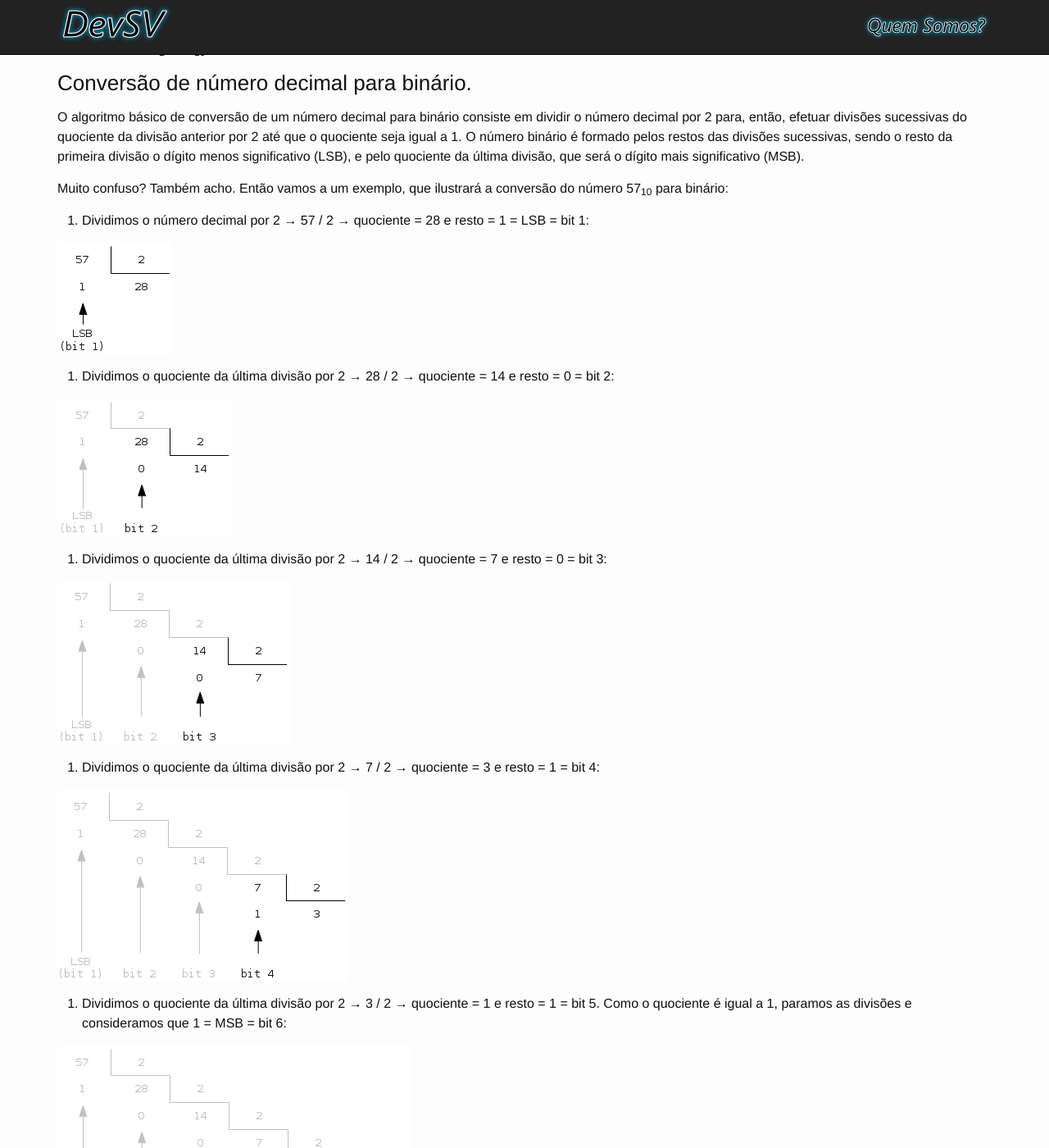
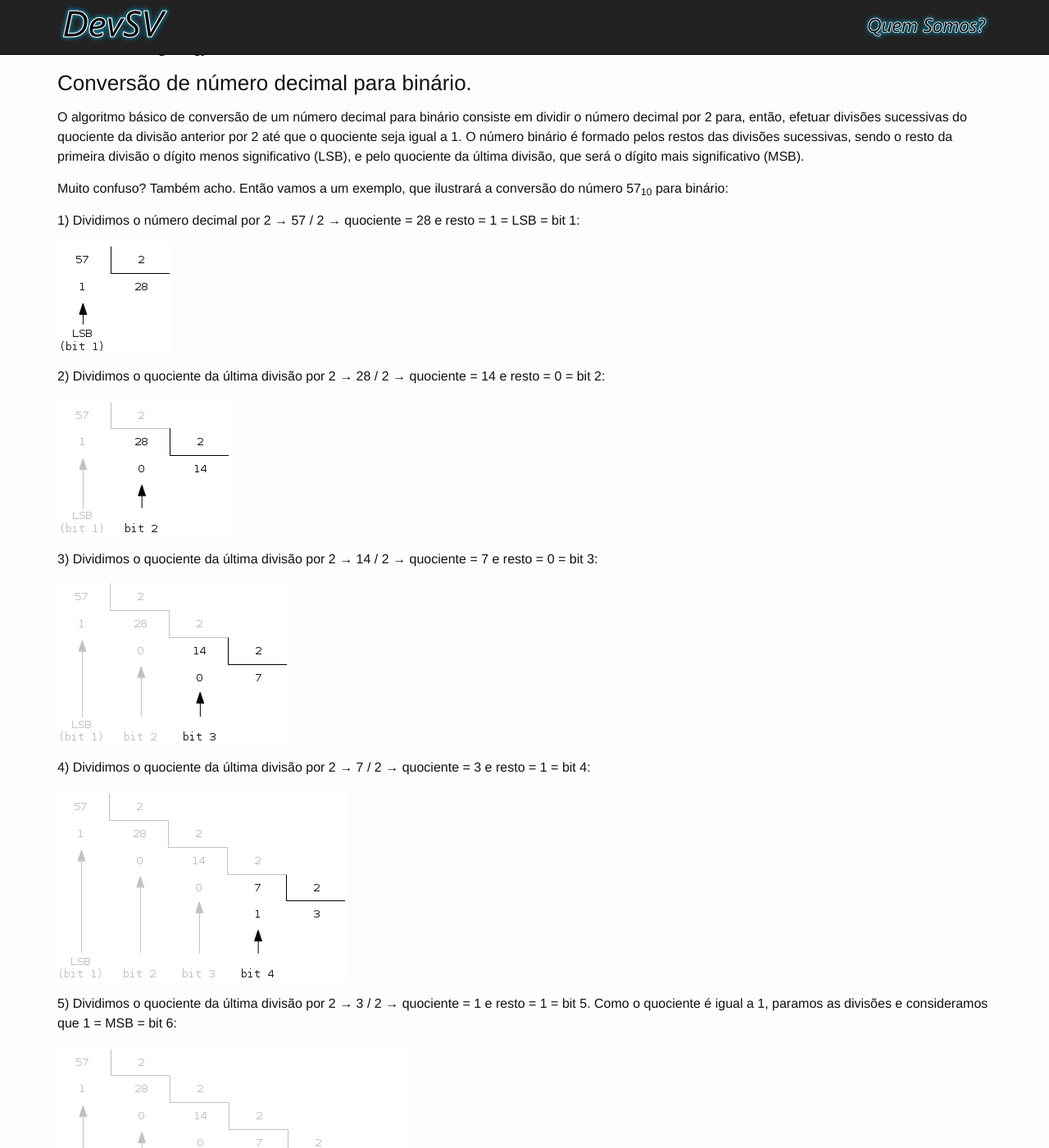
Before and after one commit to devsvbr/devsvbr.github.io, a Jekyll site: the page built from _posts/2016-02-29-como-computador-enxerga-numeros.md, in a window 1280 px wide and 1400 px high, scrolled down 2517 px. Shown: the whole window at 82% size. Built offline with Jekyll 4.4.1, drawn with Linux system fonts in a browser that asks for light colours; some of the changed text lies outside the part shown.

Commit message:
corrigindo lista de passos

```diff
--- a/_posts/2016-02-29-como-computador-enxerga-numeros.md
+++ b/_posts/2016-02-29-como-computador-enxerga-numeros.md
@@ -122,27 +122,27 @@ O algoritmo básico de conversão de um número decimal para binário consiste e
 
 Muito confuso? Também acho. Então vamos a um exemplo, que ilustrará a conversão do número 57<sub>10</sub> para binário:
 
-1. Dividimos o número decimal por 2 &rarr; 57 / 2 &rarr; quociente = 28 e resto = 1 = LSB = bit 1:
+1) Dividimos o número decimal por 2 &rarr; 57 / 2 &rarr; quociente = 28 e resto = 1 = LSB = bit 1:
 
 ![imagem da conversão de decimal para binário passo 1]({{ "/img/posts/2016-02-29-decimal-para-binario-1.png" | prepend: site.baseurl }})
 
-2. Dividimos o quociente da última divisão por 2 &rarr; 28 / 2 &rarr; quociente = 14 e resto = 0 = bit 2:
+2) Dividimos o quociente da última divisão por 2 &rarr; 28 / 2 &rarr; quociente = 14 e resto = 0 = bit 2:
 
 ![imagem da conversão de decimal para binário passo 2]({{ "/img/posts/2016-02-29-decimal-para-binario-2.png" | prepend: site.baseurl }})
 
-3. Dividimos o quociente da última divisão por 2 &rarr; 14 / 2 &rarr; quociente = 7 e resto = 0 = bit 3:
+3) Dividimos o quociente da última divisão por 2 &rarr; 14 / 2 &rarr; quociente = 7 e resto = 0 = bit 3:
 
 ![imagem da conversão de decimal para binário passo 3]({{ "/img/posts/2016-02-29-decimal-para-binario-3.png" | prepend: site.baseurl }})
 
-4. Dividimos o quociente da última divisão por 2 &rarr; 7 / 2 &rarr; quociente = 3 e resto = 1 = bit 4:
+4) Dividimos o quociente da última divisão por 2 &rarr; 7 / 2 &rarr; quociente = 3 e resto = 1 = bit 4:
 
 ![imagem da conversão de decimal para binário passo 4]({{ "/img/posts/2016-02-29-decimal-para-binario-4.png" | prepend: site.baseurl }})
 
-5. Dividimos o quociente da última divisão por 2 &rarr; 3 / 2 &rarr; quociente = 1 e resto = 1 = bit 5. Como o quociente é igual a 1, paramos as divisões e consideramos que 1 = MSB = bit 6:
+5) Dividimos o quociente da última divisão por 2 &rarr; 3 / 2 &rarr; quociente = 1 e resto = 1 = bit 5. Como o quociente é igual a 1, paramos as divisões e consideramos que 1 = MSB = bit 6:
 
 ![imagem da conversão de decimal para binário passo 5]({{ "/img/posts/2016-02-29-decimal-para-binario-5.png" | prepend: site.baseurl }})
 
-6. Por fim, montamos o número binário (lembre-se que o LSB é o primeiro bit da direita):
+6) Por fim, montamos o número binário (lembre-se que o LSB é o primeiro bit da direita):
 
 ![imagem da conversão de decimal para binário passo final]({{ "/img/posts/2016-02-29-decimal-para-binario-6.png" | prepend: site.baseurl }})
 
```
